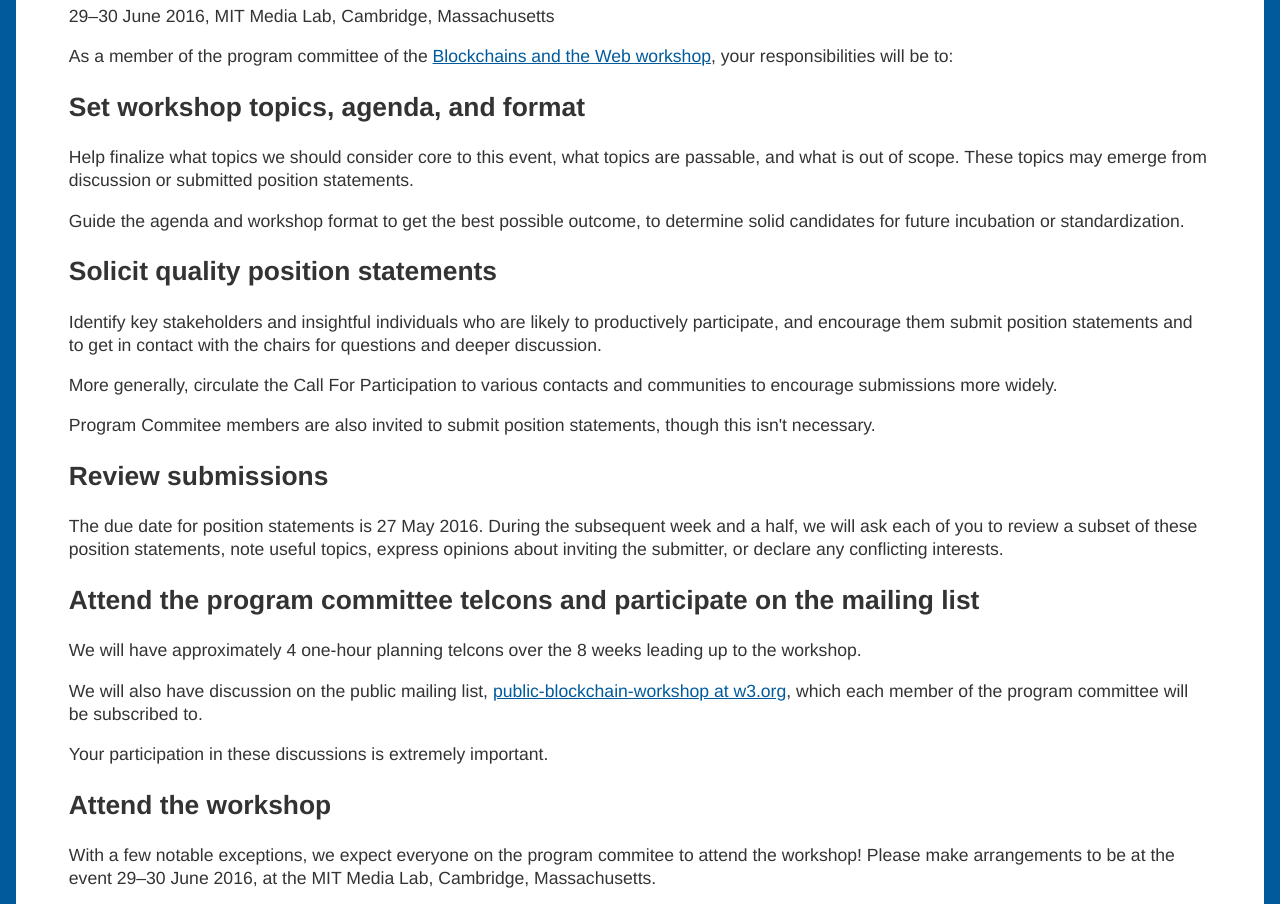
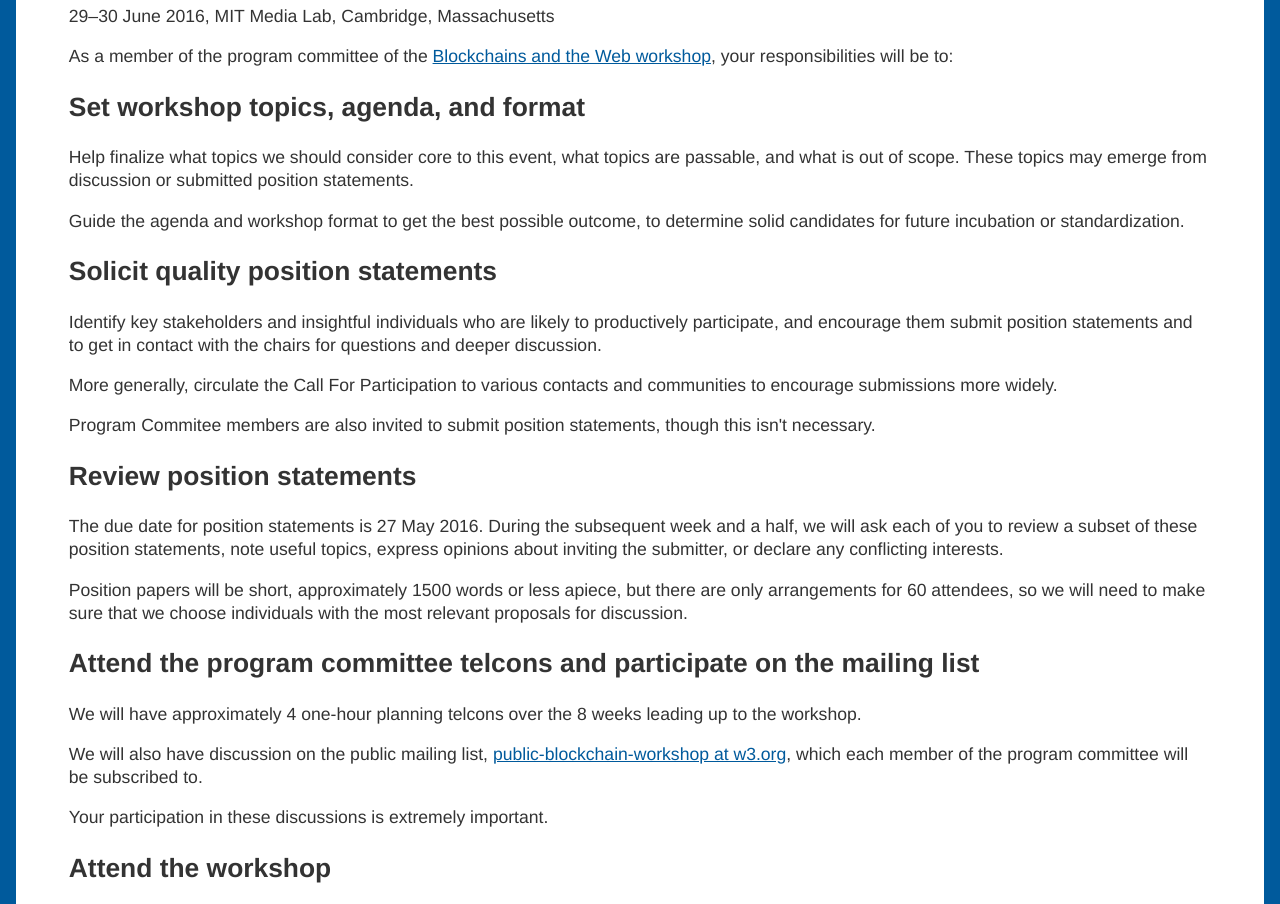
Before and after one commit to w3c/workshops, a plain HTML site: page blockchain/program-committee.html in a window 1280 px wide. Shown: the part 193-1097 px from the top of the page. Drawn offline with Linux system fonts and the light colour scheme.

Commit message:
tweaked wording

```diff
--- a/blockchain/program-committee.html
+++ b/blockchain/program-committee.html
@@ -173,9 +173,11 @@
       <p>Program Commitee members are also invited to submit position statements, though this isn't necessary.</p>
 
 
-      <h2>Review submissions</h2>
+      <h2>Review position statements</h2>
 
       <p>The due date for position statements is 27 May 2016. During the subsequent week and a half, we will ask each of you to review a subset of these position statements, note useful topics, express opinions about inviting the submitter, or declare any conflicting interests.</p>
+
+      <p>Position papers will be short, approximately 1500 words or less apiece, but there are only arrangements for 60 attendees, so we will need to make sure that we choose individuals with the most relevant proposals for discussion.</p>
 
 
       <h2>Attend the program committee telcons and participate on the mailing list</h2>
```
